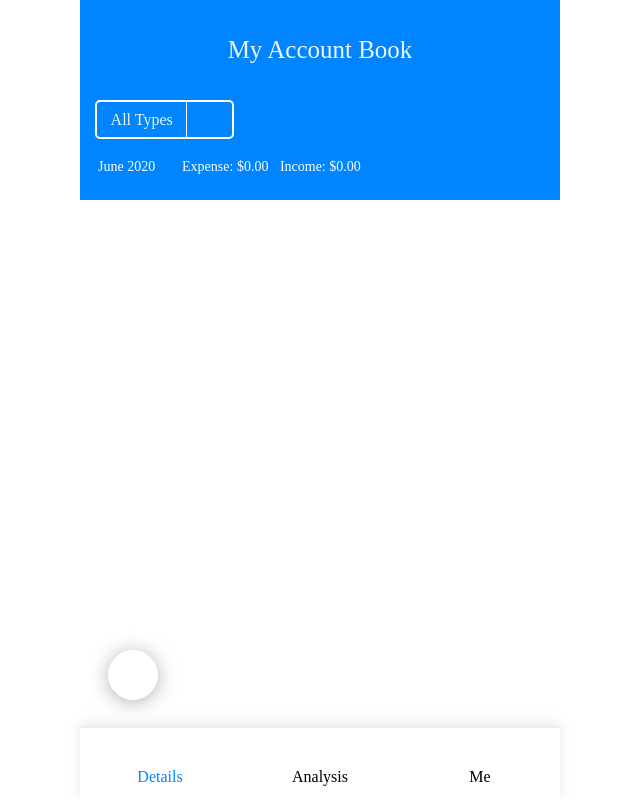
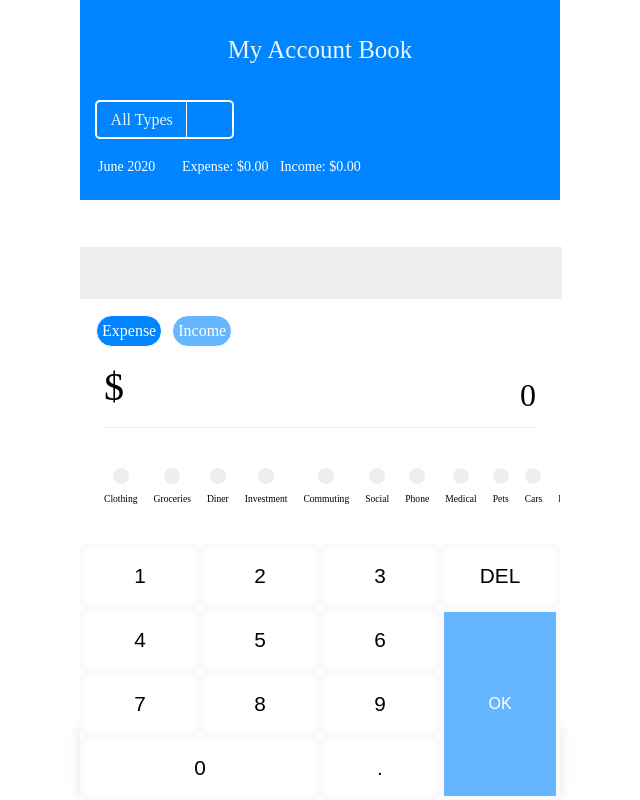
Before and after one commit to aldy97/Account_Book, a React (Create React App) app: page / in a window 1280 px wide. Shown: the whole page, without its empty margins (320-960 px from the left). Built offline with nearby package versions, Linux system fonts and the light colour scheme; a small style sheet from the web is missing; what redux-immutable would draw is missing.

Commit message:
code refactored

```diff
--- /dev/null
+++ b/src/pages/home/Money/index.js
@@ -0,0 +1,74 @@
+import React, { useState } from 'react';
+import theme from '../../../static/theme/index';
+import styled from 'styled-components';
+import NumPad from '../numPad/index';
+import {
+  StyledMoney,
+  TypeSection,
+  Button,
+  AmountSection,
+  CategoryList,
+  CategoryItem,
+  Category,
+  CategoryText,
+} from './style';
+import { CloseBar } from '../type/style';
+import { ExpenseList, IncomeList } from '../../../static/itemList';
+
+function Money(props) {
+  const value = '0';
+  const [expenseButtonSelected, setExpenseButtonSelected] = useState(true);
+  const list = expenseButtonSelected ? ExpenseList : IncomeList;
+
+  return (
+    <StyledMoney>
+      <CloseBar style={{ border: '1px solid #eee', position: 'static' }}>
+        <i
+          className='iconfont'
+          style={{ marginLeft: 12 }}
+          onClick={props.handleSetShowNumPad}
+        >
+          &#xe687;
+        </i>
+      </CloseBar>
+      <TypeSection>
+        <Button
+          className={expenseButtonSelected ? 'selected' : null}
+          onClick={() => {
+            setExpenseButtonSelected(!expenseButtonSelected);
+          }}
+        >
+          Expense
+        </Button>
+        <Button
+          className={expenseButtonSelected ? null : 'selected'}
+          onClick={() => {
+            setExpenseButtonSelected(!expenseButtonSelected);
+          }}
+        >
+          Income
+        </Button>
+      </TypeSection>
+      <AmountSection>
+        <span>$</span>
+        <div>{value}</div>
+      </AmountSection>
+      {/* 显示支出/收入类型区块*/}
+      <CategoryList>
+        {list.map((item, index) => {
+          return (
+            <CategoryItem key={index} style={{ cursor: 'pointer' }}>
+              <Category>
+                <i className={`iconfont ${item[1]}`}></i>
+              </Category>
+              <CategoryText>{item[0]}</CategoryText>
+            </CategoryItem>
+          );
+        })}
+      </CategoryList>
+      <NumPad value={value} />
+    </StyledMoney>
+  );
+}
+
+export default Money;
--- /dev/null
+++ b/src/pages/home/Money/style.js
@@ -0,0 +1,120 @@
+import styled from 'styled-components';
+import theme from '../../../static/theme';
+
+export const StyledMoney = styled.div`
+  width: ${theme.$width};
+  position: fixed;
+  bottom: 0;
+  z-index: 20;
+  background: #fff;
+  button {
+    cursor: pointer;
+    float: left;
+    width: 25%;
+    height: 64px;
+    background: white;
+    font-size: 1.3em;
+    outline: none;
+    border-radius: 4px;
+    border: 4px solid #fafafa;
+    &.zero {
+      width: 50%;
+      color: #000;
+    }
+    &.OK {
+      background: ${theme.$blue};
+      opacity: 0.6;
+      height: 192px;
+      float: right;
+      font-size: 1.3em;
+      color: #fff;
+    }
+  }
+  @media (max-width: 500px) {
+    width: calc(100vw);
+  }
+`;
+
+export const TypeSection = styled.section`
+  padding: 16px;
+  display: flex;
+  align-items: center;
+`;
+
+export const Button = styled.div`
+    padding-left: 5px;
+    padding-right: 5px;
+    font-size: ${theme.$smallTextSize}
+    width: 80px;
+    height: 30px;
+    border: 1px solid;
+    border-radius: 16px;
+    margin-right: 10px;
+    background: ${theme.$blue};
+    color: #fff;
+    text-align: center;
+    line-height: 30px;
+    opacity: 0.6;
+    cursor: pointer;
+    &.selected {
+      opacity: 1;
+    }
+  `;
+
+export const AmountSection = styled.section`
+  display: flex;
+  width: 90%;
+  margin: 0 auto;
+  border-bottom: 1px solid #eee;
+  > span {
+    font-size: 2.5em;
+  }
+  > div {
+    padding-left: 8px;
+    flex-grow: 1;
+    border: none;
+    outline: none;
+    height: 64px;
+    font-size: 2em;
+    line-height: 2em;
+    text-align: right;
+  }
+`;
+
+export const CategoryList = styled.ul`
+  padding: 24px;
+  display: flex;
+  align-items: center;
+  overflow-x: auto;
+  list-style: none;
+  &::-webkit-scrollbar {
+    width: 0;
+  }
+`;
+
+export const CategoryItem = styled.li`
+  display: flex;
+  flex-direction: column;
+  align-items: center;
+  margin-right: 16px;
+  &:last-child {
+    margin-right: 0;
+  }
+`;
+
+// 灰色圆形
+export const Category = styled.span`
+  padding: 8px;
+  display: inline-flex;
+  align-items: center;
+  justify-content: center;
+  background: #eee;
+  border-radius: 50%;
+`;
+
+export const CategoryText = styled.span`
+  font-size: 0.6em;
+  margin-top: 9px;
+  color: ${theme.$smallTextSize};
+  word-break: keep-all;
+`;
--- a/src/pages/home/index.js
+++ b/src/pages/home/index.js
@@ -4,7 +4,7 @@ import Type from './type/index';
 import SelectMonth from './month/index';
 import Central from './central/index';
 import Button from './button/index';
-import NumPad from './numPad/index';
+import NumPad from './Money/index';
 
 function Home() {
   //是否显示类型区块
@@ -12,7 +12,7 @@ function Home() {
   //是否显示选择月份区块
   const [showMonth, setShowMonth] = useState(false);
   //是否显示记账盘
-  const [showNumPad, setShowNumPad] = useState(false);
+  const [showMoney, setShowMoney] = useState(true);
 
   const showType = (show) => {
     if (show) {
@@ -35,17 +35,17 @@ function Home() {
   const handleSetShow = () => {
     setShow(!show);
     setShowMonth(false);
-    setShowNumPad(false);
+    setShowMoney(false);
   };
 
   const handleSetShowMonth = () => {
     setShowMonth(!showMonth);
     setShow(false);
-    setShowNumPad(false);
+    setShowMoney(false);
   };
 
   const handleSetShowNumPad = () => {
-    setShowNumPad(!showNumPad);
+    setShowMoney(!showMoney);
     setShowMonth(false);
     setShow(false);
   };
@@ -58,7 +58,7 @@ function Home() {
       />
       {showType(show)}
       {showSelectedMonth(showMonth)}
-      {showDrawer(showNumPad)}
+      {showDrawer(showMoney)}
       <Button handleSetShowNumPad={handleSetShowNumPad} />
       <Central />
     </div>
--- a/src/pages/home/numPad/index.js
+++ b/src/pages/home/numPad/index.js
@@ -1,19 +1,10 @@
-import React, { useState } from 'react';
-import theme from '../../../static/theme/index';
+import React from 'react';
+import theme from '../../../static/theme';
 import styled from 'styled-components';
-import { CloseBar } from '../type/style';
-import { ExpenseList, IncomeList } from '../../../static/itemList';
 
-function NumberPad(props) {
-  const [expenseButtonSelected, setExpenseButtonSelected] = useState(true);
-  const StyledNumberPad = styled.div`
-    width: ${theme.$width};
-    position: fixed;
-    bottom: 0;
-    z-index: 20;
-    background: #fff;
-    button {
-      cursor: pointer;
+function NumPad(props) {
+  const StyledNumPad = styled.div`
+    > button {
       float: left;
       width: 25%;
       height: 64px;
@@ -24,154 +15,18 @@ function NumberPad(props) {
       border: 4px solid #fafafa;
       &.zero {
         width: 50%;
-        color: #000;
       }
       &.OK {
-        background: ${theme.$blue};
-        opacity: 0.6;
         height: 192px;
         float: right;
-        font-size: 1.3em;
-        color: #fff;
-      }
-    }
-    @media (max-width: 500px) {
-      width: calc(100vw);
+        font-size: 1em;
+        color: white;
+        opacity: ${props.value === '0' ? 0.6 : 1};
+        background: ${theme.$blue}
     }
   `;
-
-  const TypeSection = styled.section`
-    padding: 16px;
-    display: flex;
-    align-items: center;
-  `;
-
-  const Button = styled.div`
-    padding-left: 5px;
-    padding-right: 5px;
-    font-size: ${theme.$smallTextSize}
-    width: 80px;
-    height: 30px;
-    border: 1px solid;
-    border-radius: 16px;
-    margin-right: 10px;
-    background: ${theme.$blue};
-    color: #fff;
-    text-align: center;
-    line-height: 30px;
-    opacity: 0.6;
-    cursor: pointer;
-    &.selected {
-      opacity: 1;
-    }
-  `;
-
-  const AmountSection = styled.section`
-    display: flex;
-    width: 90%;
-    margin: 0 auto;
-    border-bottom: 1px solid #eee;
-    > span {
-      font-size: 2.5em;
-    }
-    > div {
-      padding-left: 8px;
-      flex-grow: 1;
-      border: none;
-      outline: none;
-      height: 64px;
-      font-size: 2em;
-      line-height: 2em;
-      text-align: right;
-    }
-  `;
-
-  const CategoryList = styled.ul`
-    padding: 24px;
-    display: flex;
-    align-items: center;
-    overflow-x: auto;
-    list-style: none;
-    &::-webkit-scrollbar {
-      width: 0;
-    }
-  `;
-
-  const CategoryItem = styled.li`
-    display: flex;
-    flex-direction: column;
-    align-items: center;
-    margin-right: 16px;
-    &:last-child {
-      margin-right: 0;
-    }
-  `;
-
-  // 灰色圆形
-  const Category = styled.span`
-    padding: 8px;
-    display: inline-flex;
-    align-items: center;
-    justify-content: center;
-    background: #eee;
-    border-radius: 50%;
-  `;
-
-  const CategoryText = styled.span`
-    font-size: 0.6em;
-    margin-top: 9px;
-    color: ${theme.$smallTextSize};
-    word-break: keep-all;
-  `;
-
-  const list = expenseButtonSelected ? ExpenseList : IncomeList;
-
   return (
-    <StyledNumberPad>
-      <CloseBar style={{ border: '1px solid #eee', position: 'static' }}>
-        <i
-          className='iconfont'
-          style={{ marginLeft: 12 }}
-          onClick={props.handleSetShowNumPad}
-        >
-          &#xe687;
-        </i>
-      </CloseBar>
-      <TypeSection>
-        <Button
-          className={expenseButtonSelected ? 'selected' : null}
-          onClick={() => {
-            setExpenseButtonSelected(!expenseButtonSelected);
-          }}
-        >
-          Expense
-        </Button>
-        <Button
-          className={expenseButtonSelected ? null : 'selected'}
-          onClick={() => {
-            setExpenseButtonSelected(!expenseButtonSelected);
-          }}
-        >
-          Income
-        </Button>
-      </TypeSection>
-      <AmountSection>
-        <span>$</span>
-        <div></div>
-      </AmountSection>
-      {/* 显示支出/收入类型区块*/}
-      <CategoryList>
-        {list.map((item, index) => {
-          return (
-            <CategoryItem key={index} style={{ cursor: 'pointer' }}>
-              <Category>
-                <i className={`iconfont ${item[1]}`}></i>
-              </Category>
-              <CategoryText>{item[0]}</CategoryText>
-            </CategoryItem>
-          );
-        })}
-      </CategoryList>
+    <StyledNumPad>
       <button>1</button>
       <button>2</button>
       <button>3</button>
@@ -188,8 +43,8 @@ function NumberPad(props) {
 
       <button className='zero'>0</button>
       <button>.</button>
-    </StyledNumberPad>
+    </StyledNumPad>
   );
 }
 
-export default NumberPad;
+export default NumPad;
--- a/src/pages/home/type/style.js
+++ b/src/pages/home/type/style.js
@@ -15,10 +15,6 @@ export const TypeWrapper = styled.div`
   }
   @media (max-width: 500px) {
     width: calc(100vw);
-    bottom: 0;
-    .in-out {
-      margin-top: 0;
-    }
   }
 `;
 
```
